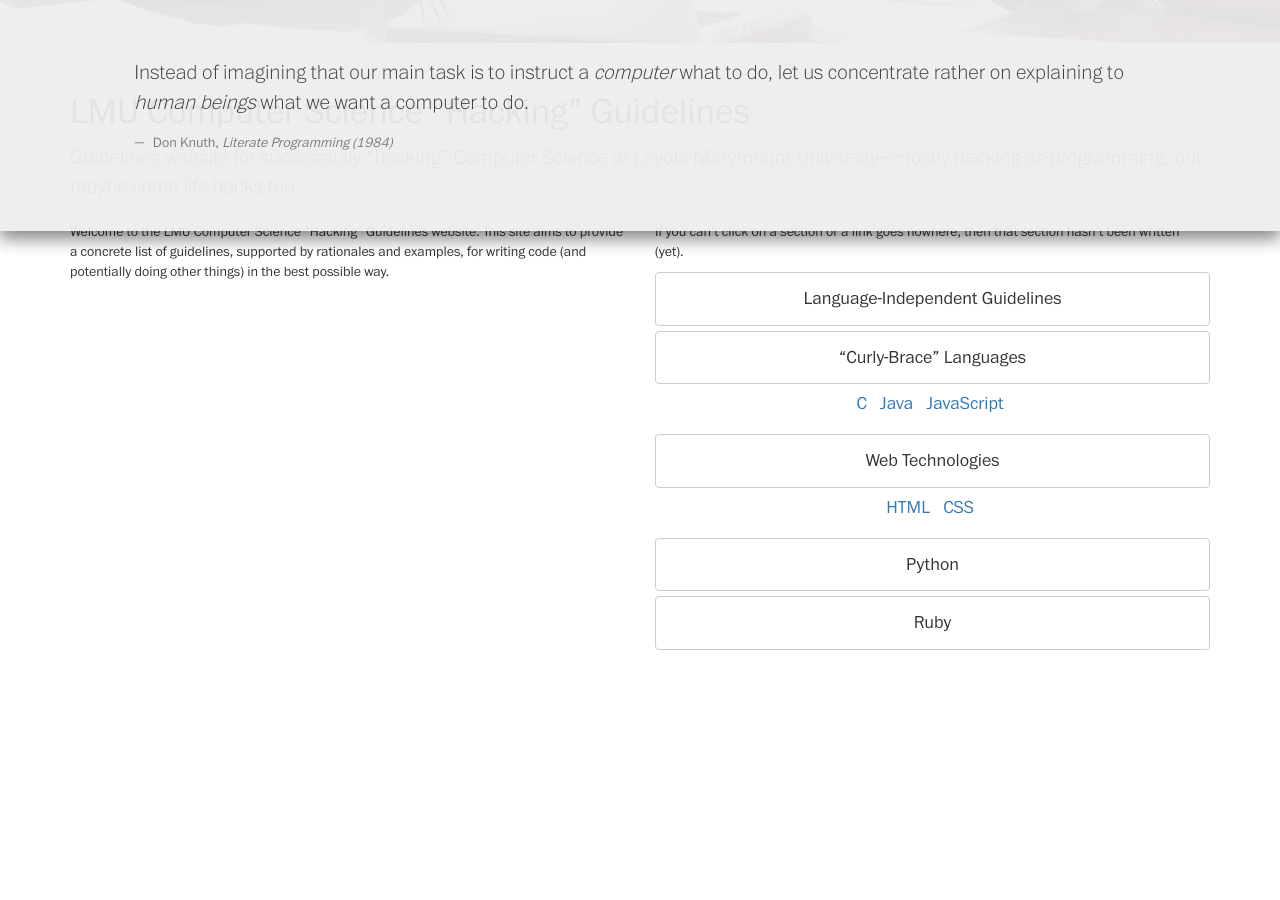
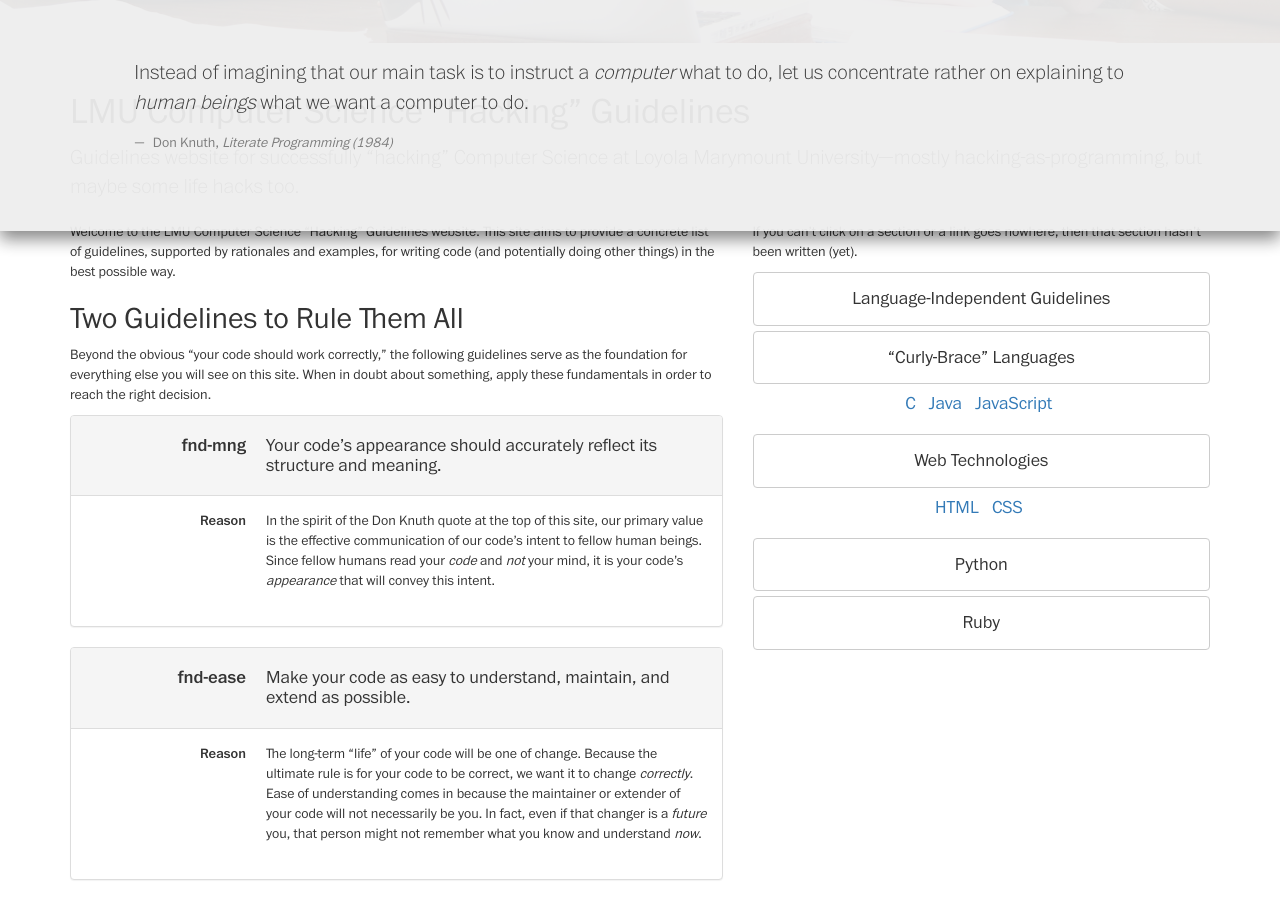
Before and after one commit to lmucs/hacking-guidelines, a Jekyll site: the page built from index.html, in a window 1280 px wide and 900 px high, scrolled down 1041 px. Built offline with Jekyll 4.4.1, drawn with Linux system fonts in a browser that asks for light colours; before the commit the page ends 1691 px from its top, so only the background shows below that.

Commit message:
Add the two big fundamental guidelines.

```diff
--- a/index.html
+++ b/index.html
@@ -33,13 +33,59 @@
 
 <div class="container" role="main">
   <div class="row">
-    <div class="col-sm-6">
+    <div class="col-sm-7">
       <p>Welcome to the LMU Computer Science “Hacking” Guidelines website. This site aims to provide a concrete
         list of guidelines, supported by rationales and examples, for writing code (and potentially doing other
         things) in the best possible way.</p>
+
+      <h2>Two Guidelines to Rule Them All</h2>
+
+      <p>Beyond the obvious “your code should work correctly,” the following guidelines serve as the foundation
+        for everything else you will see on this site. When in doubt about something, apply these fundamentals in
+        order to reach the right decision.</p>
+
+      <div class="panel panel-default">
+        <div class="panel-heading">
+          <dl class="dl-horizontal">
+            <dt><h4>fnd-mng</h4></dt>
+            <dd><h4>Your code’s appearance should accurately reflect its structure and meaning.</h4></dd>
+          </dl>
+        </div>
+        <div class="panel-body">
+          <dl class="dl-horizontal">
+            <dt>Reason</dt>
+            <dd>
+              In the spirit of the Don Knuth quote at the top of this site, our primary value is the effective
+              communication of our code’s intent to fellow human beings. Since fellow humans read your
+              <em>code</em> and <em>not</em> your mind, it is your code’s <em>appearance</em> that will
+              convey this intent.
+            </dd>
+          </dl>
+        </div>
+      </div>
+
+      <div class="panel panel-default">
+        <div class="panel-heading">
+          <dl class="dl-horizontal">
+            <dt><h4>fnd-ease</h4></dt>
+            <dd><h4>Make your code as easy to understand, maintain, and extend as possible.</h4></dd>
+          </dl>
+        </div>
+        <div class="panel-body">
+          <dl class="dl-horizontal">
+            <dt>Reason</dt>
+            <dd>
+              The long-term “life” of your code will be one of change. Because the ultimate rule is for your code
+              to be correct, we want it to change <em>correctly</em>. Ease of understanding comes in because the
+              maintainer or extender of your code will not necessarily be you. In fact, even if that changer
+              is a <em>future</em> you, that person might not remember what you know and understand <em>now</em>.
+            </dd>
+          </dl>
+        </div>
+      </div>
     </div>
 
-    <div class="col-sm-6">
+    <div class="col-sm-5">
       <p><emph>If you can’t click on a section or a link goes nowhere, then that section hasn’t been written
           (yet).</emph></p>
 
```
